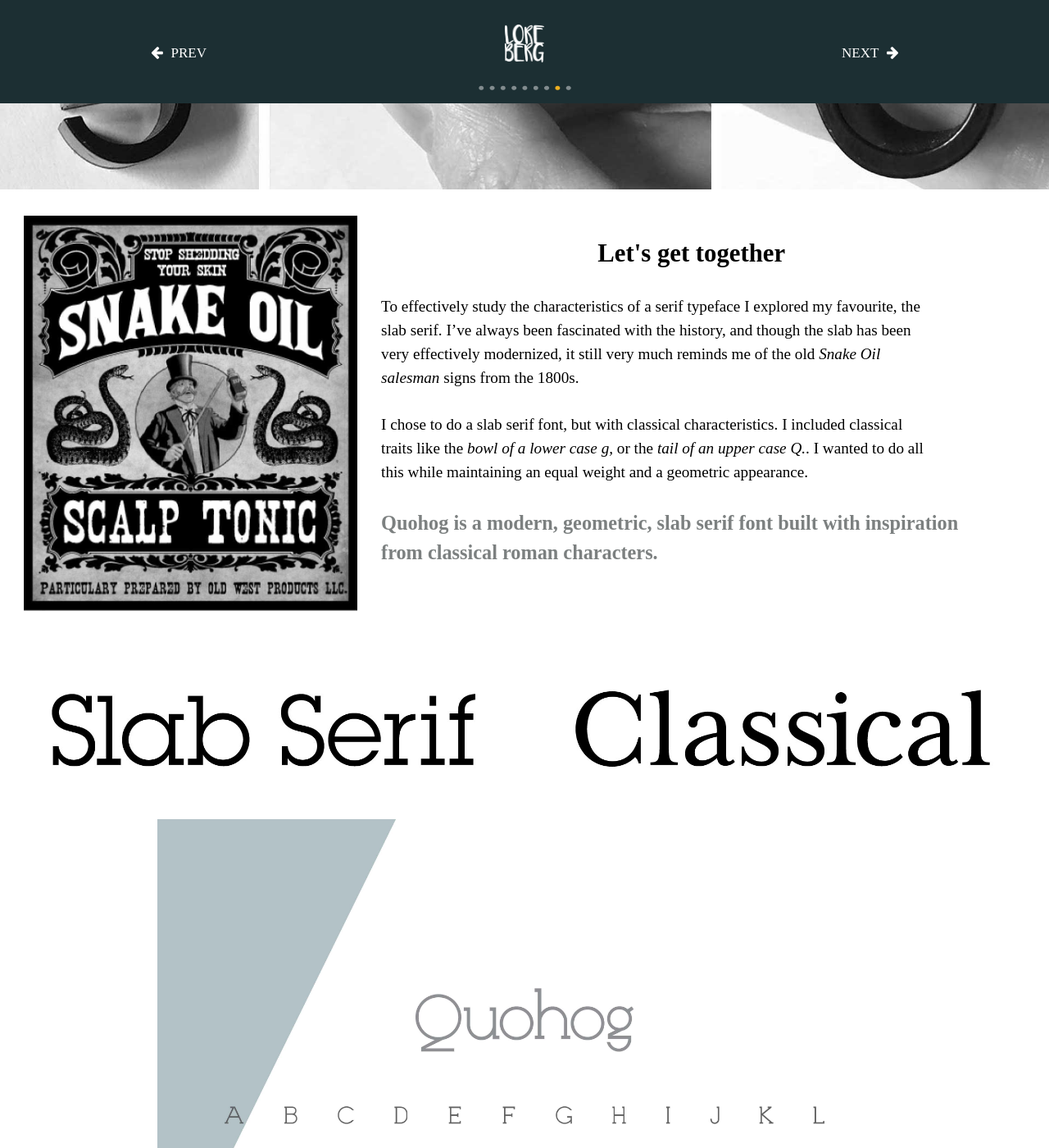
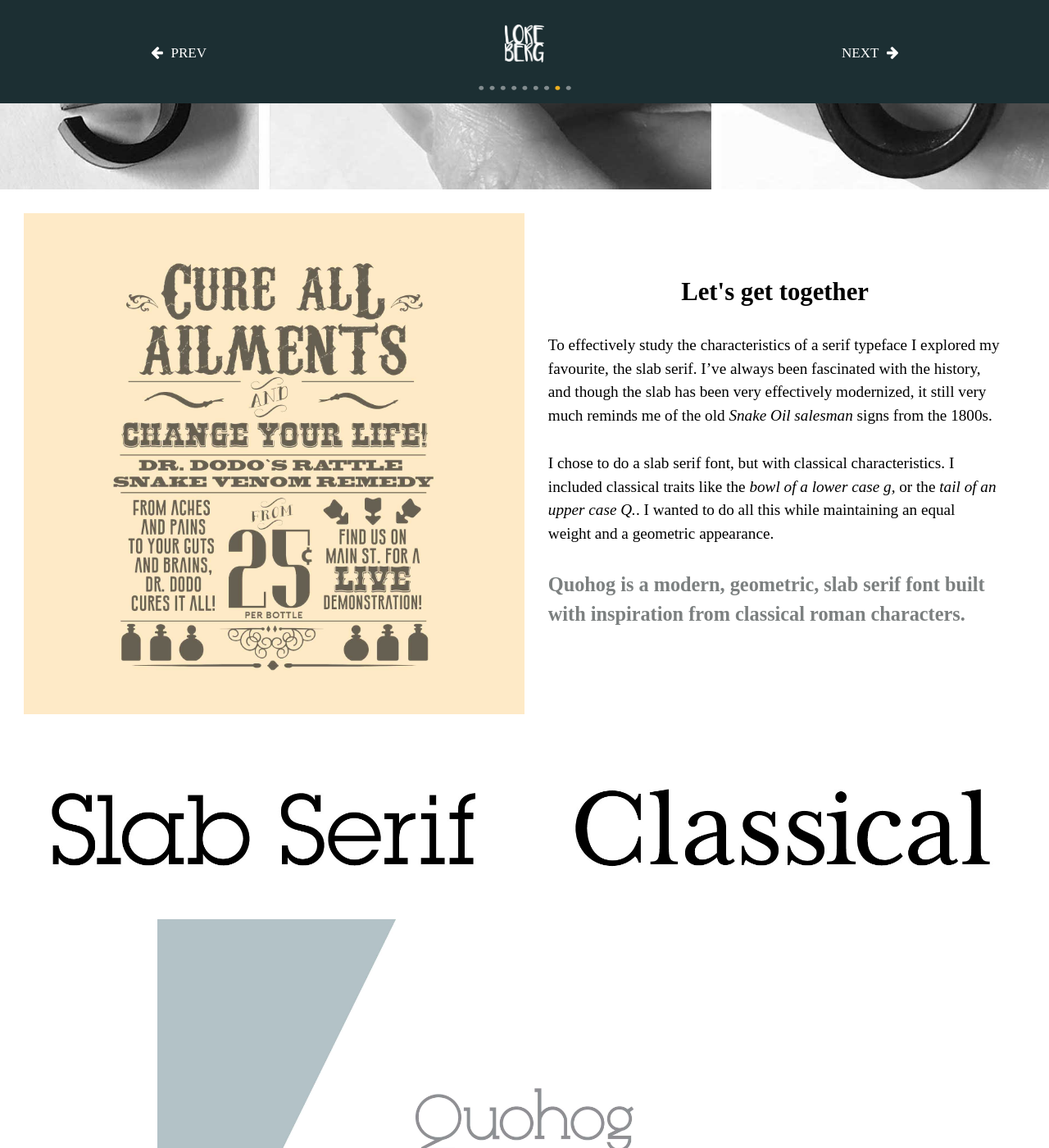
Before and after one commit to laurenberg/graphicsoflore.ca, a Jekyll site: the page built from quohog.html, in a window 1280 px wide and 1400 px high, scrolled down 1017 px. Shown: the whole window at 82% size. Built offline with Jekyll 4.4.1, drawn with Linux system fonts in a browser that asks for light colours; some web fonts are replaced.

```diff
--- a/css/main.css
+++ b/css/main.css
@@ -426,6 +426,7 @@
   text-align: center;
   padding-bottom: 0;
   margin-bottom: 0;
+  max-width: 22em;
 }
 
 .dots {
--- a/ddn.html
+++ b/ddn.html
@@ -33,7 +33,7 @@
       <img src="{{site.baseurl}}/images/case-studies/ddn/mind-map.jpg" class="img-flex" alt="shows collaborative design process, three hands stretch over piece of paper showing sketches and mind mapping. brainstorming, creative, dinosaurs, graphic design, branding.">
     </div>
     <div class="unit 1-1-2 m-1-2 s-1 island">
-      <h2 class="iskra pad-b centre">Five minds work better</h2>
+      <h2 class="iskra pad-b center">Five minds work better</h2>
       <p>This project was founded through Algonquin College's Applied Research Institute (ARI), where we created a proposal to work with Gerald Tripp. Gerald is renowned in the animation world, and it was very exciting to bring his vision into a reality.</p>
       <p>As Team Lead, I was in charge of client and group communications, creating a schedule, setting milestone times and deadlines, as well as processing and handing off all final deliverables.</p>
       <p>We are <em>Designosaurus</em>, joining me was Katrin Emery, MJ Holland, Cecilia Bleszynski, Kait Moore.</p>
--- a/quohog.html
+++ b/quohog.html
@@ -29,10 +29,10 @@
   </div>
 
   <div class="grid grid-middle island">
-    <div class="unit l-1-3 m-1-3 s-1">
+    <div class="unit l-1-2 m-1-2 s-1">
       <img class="img-flex" src="{{site.baseurl}}/images/case-studies/quohog/snakeoil.jpg" alt="example snake oil salesman sign, credit: national contracting center">
     </div>
-    <div class="unit l-2-3 m-2-3 s-1 island">
+    <div class="unit l-1-2 m-1-2 s-1 island">
       <h2 class="iskra center pad-b">Let's get together</h2>
       <p>To effectively study the characteristics of a serif typeface I explored my favourite, the slab serif. I’ve always been fascinated with the history, and though the slab has been very effectively modernized, it still very much reminds me of the old <em>Snake Oil salesman</em> signs from the 1800s.</p>
       <p>I chose to do a slab serif font, but with classical characteristics. I included classical traits like the <em>bowl of a lower case g,</em> or the <em>tail of an upper case Q.</em>. I wanted to do all this while maintaining an equal weight and a geometric appearance.</p>
```
Also changed, not shown: images/case-studies/quohog/snakeoil.jpg.
